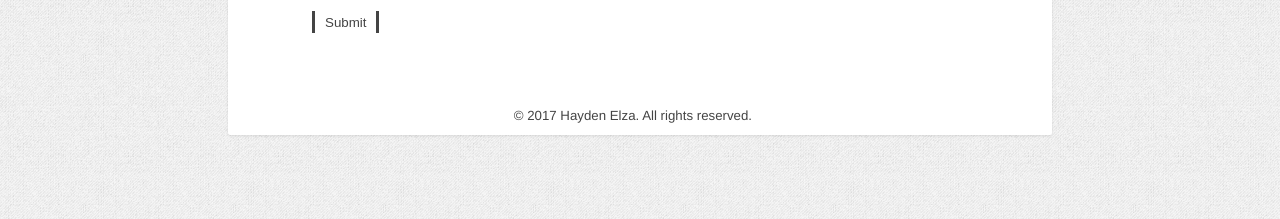
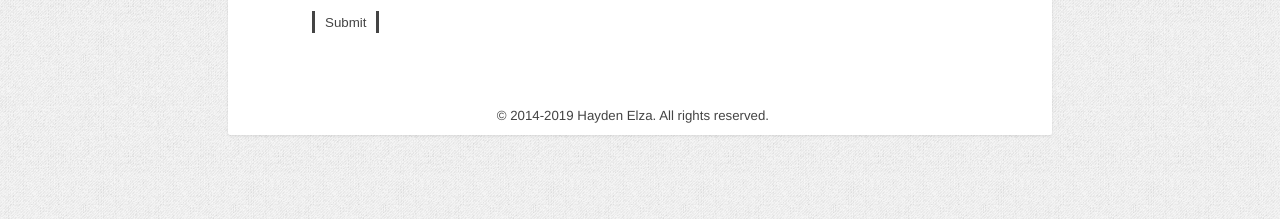
Before and after one commit to HaydenElza/haydenelza.github.io, a Jekyll site: the page built from index.html, in a window 1280 px wide and 900 px high, scrolled down 2336 px. Shown: the part 681-900 px from the top of the window. Built offline with Jekyll 4.4.1, drawn with Linux system fonts in a browser that asks for light colours; nearby versions of some CDN libraries.

Commit message:
copyright update

```diff
--- a/index.html
+++ b/index.html
@@ -517,7 +517,7 @@ description: Just a rural Wisconsinite making his way through the world solving
 </div>
 
 <br><br><br>
-<div class="footer" style="text-align: center; font-size: 0.83em; padding-left: 5.25em; padding-bottom: 0.75em;">&copy; 2017 Hayden Elza.  All rights reserved.</div>
+<div class="footer" style="text-align: center; font-size: 0.83em; padding-left: 5.25em; padding-bottom: 0.75em;">&copy; 2014<script>new Date().getFullYear()>2010&&document.write("-"+new Date().getFullYear());</script> Hayden Elza.  All rights reserved.</div>
 
 <script type="text/javascript" src="https://code.jquery.com/jquery-2.1.1.min.js"></script>
 <script type="text/javascript">
```
